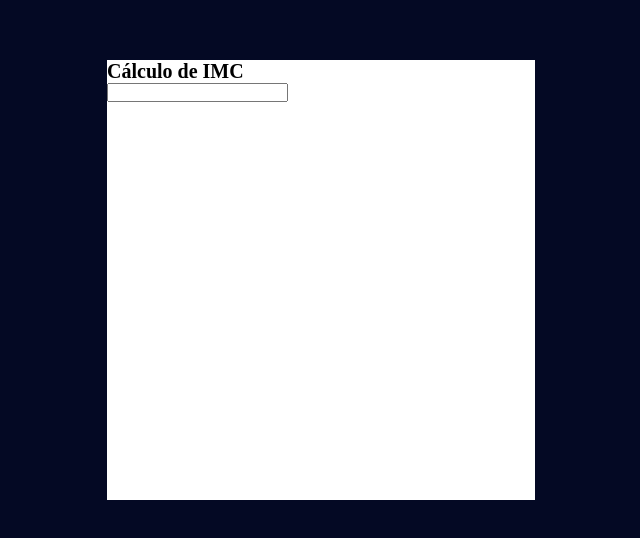
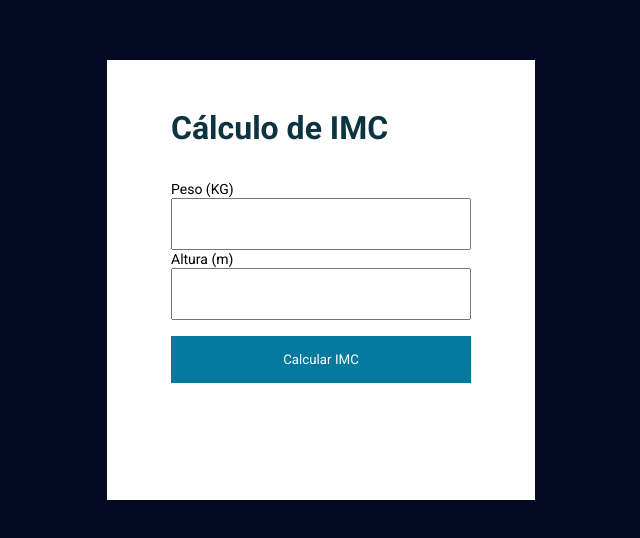
Before and after one commit to MarcosAlmeidaFreitas/projeto_explore_IMC, a plain HTML site: page index.html in a window 1280 px wide. Shown: the part 120-658 px from the top of the page, without its empty margins (319-959 px from the left). Drawn offline with Linux system fonts and the light colour scheme.

Commit message:
terminando layout

```diff
--- a/index.html
+++ b/index.html
@@ -1,17 +1,25 @@
 <!DOCTYPE html>
 <html lang="pt-br">
 <head>
+  <link rel="preconnect" href="https://fonts.googleapis.com">
+  <link rel="preconnect" href="https://fonts.gstatic.com" crossorigin>
   <meta charset="UTF-8">
   <meta name="viewport" content="width=device-width, initial-scale=1.0">
   <title>IMC</title>
   <link rel="stylesheet" href="style.css">
+  <link href="https://fonts.googleapis.com/css2?family=Roboto:wght@400;700&display=swap" rel="stylesheet">
 </head>
 <body>
   <script src="main.js"></script>
   <main>
     <h1>Cálculo de IMC</h1>
     <form>
-      <input type="text" name="" id="">
+      <label for="weight">Peso (KG)</label>
+      <input type="number" name="weight" id="">
+      <label for="height">Altura (m)</label>
+      <input type="number" name="height">
+
+      <button>Calcular IMC</button>
     </form>
   </main>
 </body>
--- a/style.css
+++ b/style.css
@@ -7,13 +7,19 @@
 :root{
   font-size: 62.5%;
 
-  --base-color-dark-blue: #040924;
-  --base-color-white: white;
+  --color-dark-blue: #040924;
+  --color-white: white;
+  --color-green: #0C3440;
+  --color-button: #02799D;
+  --color-label: #00453A;
+}
 
+input, button, body, html, label{
+  font-family: 'Roboto', sans-serif;
 }
 
 body{
-  background-color: var(--base-color-dark-blue);
+  background-color: var(--color-dark-blue);
   width: 100vw;
   height: 100vh;
   display: flex;
@@ -22,9 +28,46 @@ body{
 }
 
 main{
-  background-color: var(--base-color-white);
+  background-color: var(--color-white);
   width: min(42.8rem, 90%);
   height: min(44rem, 70%);
-  padding: 4.8rem, 6.4rem, 6.4rem;
+  padding: 4.8rem 6.4rem 6.4rem 6.4rem;
+  gap: 1.6rem;
+}
+
+main h1{
+  color: var(--color-green);
+  font-weight: 700;
+  font-size: 3.2rem;
+  line-height: 4rem;
+}
+
+main form{
+  display: grid;
+  grid-template-columns: 1fr;
+  margin-top: 3.2rem;
+}
+
+button{
+  padding: 1.6rem;
+  background-color: var(--color-button);
+  border: none;
+  color: var(--color-white);
+  margin-top: 1.6rem;
+}
+
+input{
+  display: flex;
+  padding: 1rem;
+  height: 5.2rem;
+}
+
+label{
+  font-size: 1.4rem;
+  line-height: 1.8rem;
 
 }
+
+label:nth-child(2){
+  margin-top: 1.6rem;
+}
```
